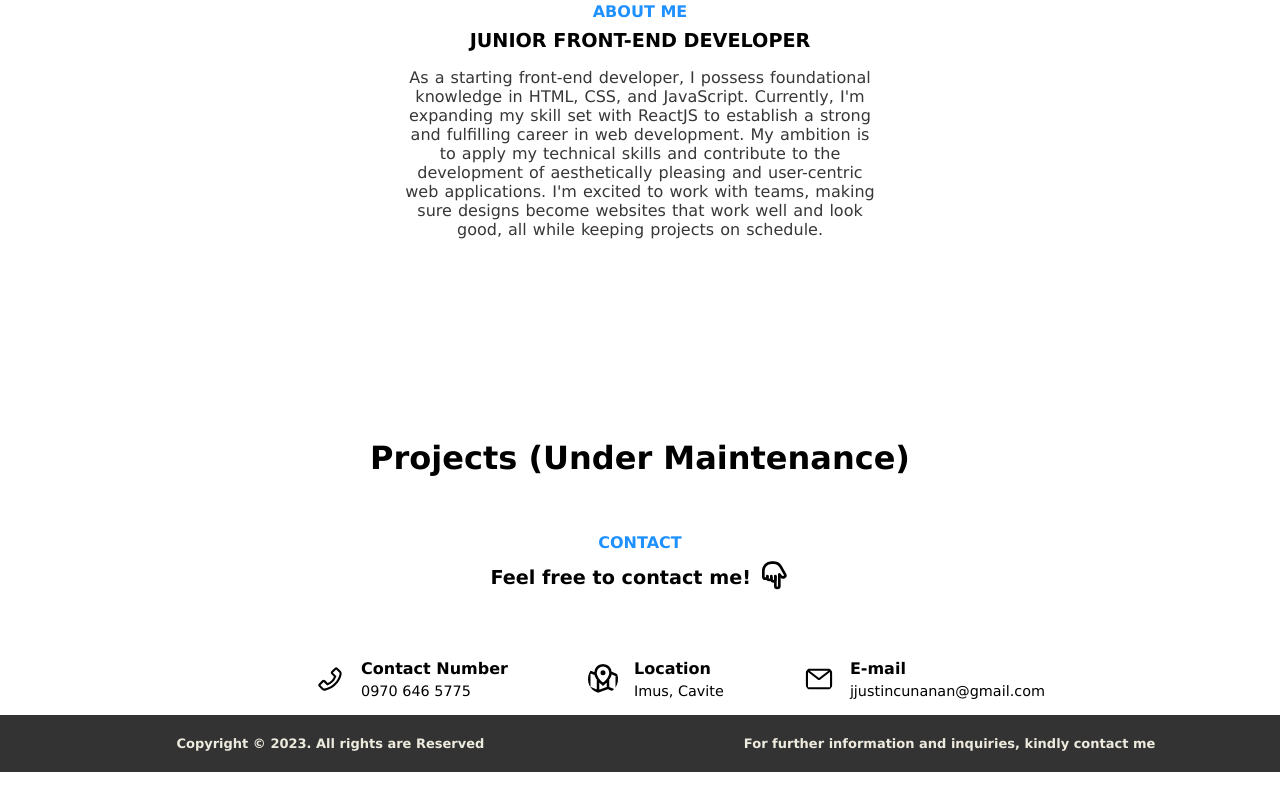
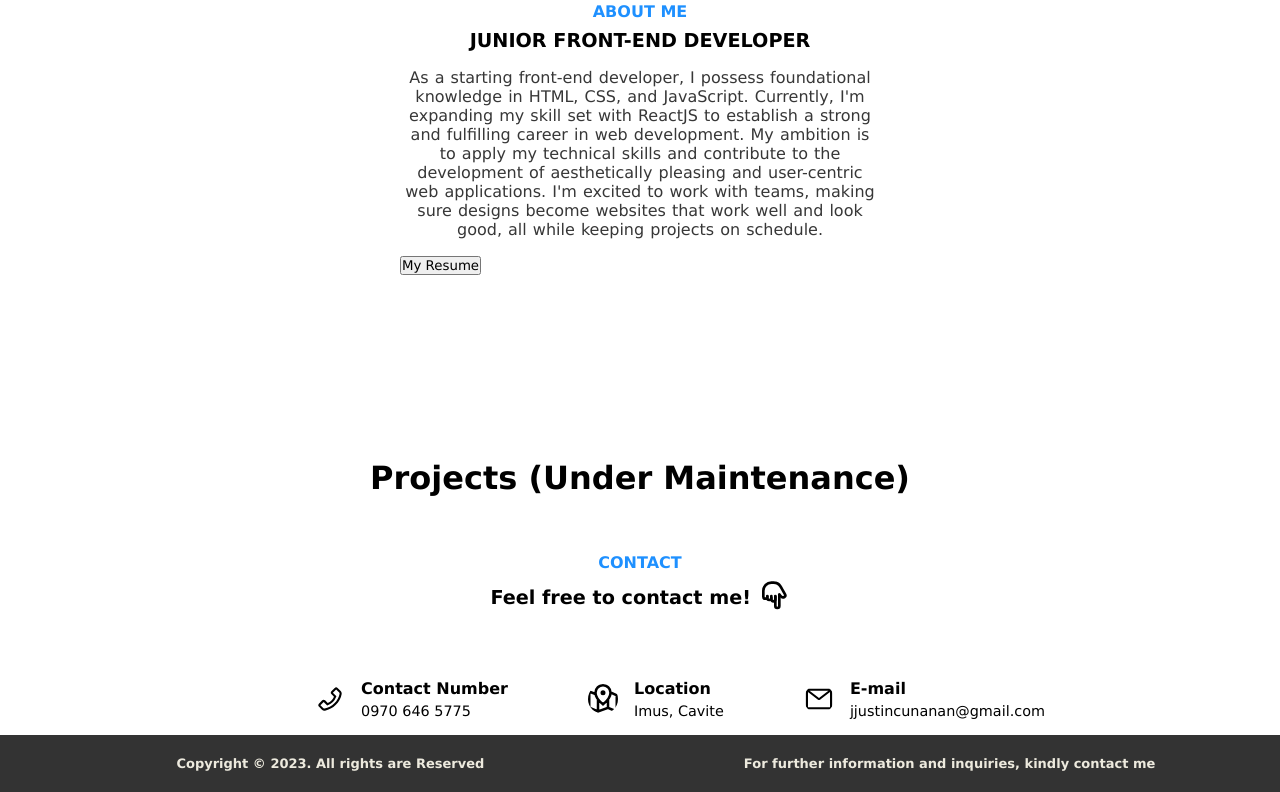
Before and after one commit to jstncnnn/portfolio, a React (Create React App) app: page / in a window 1280 px wide. Shown: the part 1282-2074 px from the top of the page. Built offline with nearby package versions, Linux system fonts and the light colour scheme.

Commit message:
Add resume

```diff
--- a/package.json
+++ b/package.json
@@ -6,6 +6,7 @@
     "@testing-library/jest-dom": "^5.17.0",
     "@testing-library/react": "^13.4.0",
     "@testing-library/user-event": "^13.5.0",
+    "file-saver": "^2.0.5",
     "react": "^18.2.0",
     "react-dom": "^18.2.0",
     "react-helmet": "^6.1.0",
--- a/src/components/AboutMe.js
+++ b/src/components/AboutMe.js
@@ -2,6 +2,7 @@ import "./AboutMe.css";
 
 import workspace from "../assets/workspace.jpg";
 import React from "react";
+import Resume from "../assets/Resume.pdf";
 
 function AboutMe() {
   return (
@@ -22,6 +23,9 @@ function AboutMe() {
           sure designs become websites that work well and look good, all while
           keeping projects on schedule.
         </p>
+        <a href={Resume} download="Resume.pdf">
+          <button>My Resume</button>
+        </a>
       </div>
     </div>
   );
```
Also changed, not shown: 2 other files (tests, documents, lock files or other folders).
